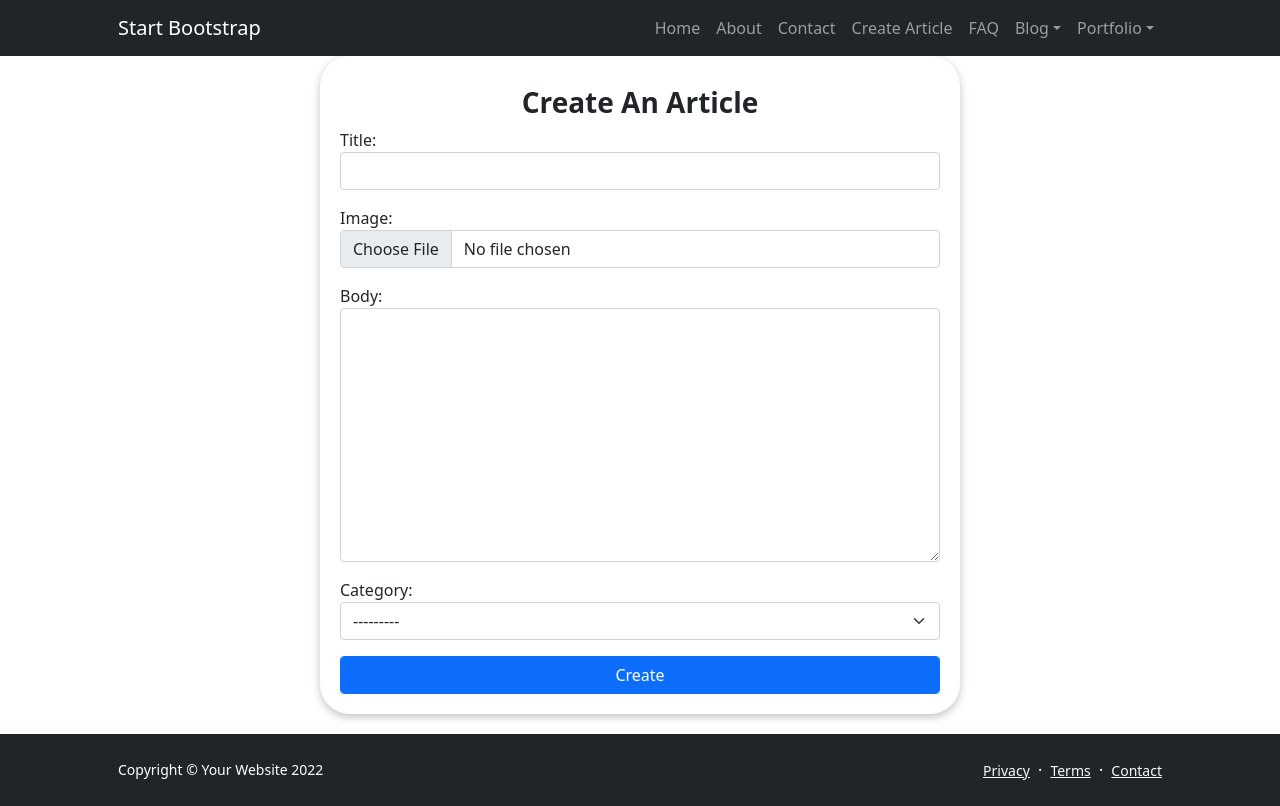
After one commit to KarlP17123/WorldNews, a Django app: page /create-post in a window 1280 px wide. The commit adds this page. Run offline with Django 3.2, Linux system fonts and the light colour scheme; data comes from the database, SQL or seed files in the repository; both versions use the stored data as it was after the commit; some libraries are stand-ins or nearby versions.

Commit message:
Add next steps to the font and backend

```diff
--- a/news/admin.py
+++ b/news/admin.py
@@ -1,7 +1,11 @@
 from django.contrib import admin
-from .models import Post
+from .models import Post, Category
 # Register your models here.
 class PostAdmin(admin.ModelAdmin):
     prepopulated_fields = {'slug':('title',)}
 
+class CategoryAdmin(admin.ModelAdmin):
+    prepopulated_fields = {'slug':('title',)}
+
 admin.site.register(Post, PostAdmin)
+admin.site.register(Category, CategoryAdmin)
--- /dev/null
+++ b/news/forms.py
@@ -0,0 +1,8 @@
+from django import forms
+from  django.forms import ModelForm
+from .models import Post
+
+class PostForm(ModelForm):
+    class Meta:
+        model = Post
+        exclude = ['slug']
--- a/news/models.py
+++ b/news/models.py
@@ -1,15 +1,25 @@
 from django.db import models
 import uuid
+from ckeditor.fields import RichTextField
 
 # Create your models here.
 class Post(models.Model):
     title = models.CharField(max_length=500)
     image= models.ImageField(upload_to='img/')
-    body = models.TextField()
+    body = RichTextField()
     post_id = models.UUIDField(default=uuid.uuid4, primary_key=True, unique=True, editable=False)
     created = models.DateTimeField(auto_now_add=True)
     modified = models.DateTimeField(auto_now=True)
     slug = models.SlugField()
+    category = models.ForeignKey('Category', on_delete=models.SET_NULL, blank=True, null=True)
 
     def __str__(self):
         return self.title
+
+class Category(models.Model):
+    title = models.CharField(max_length=100)
+    category_id = models.UUIDField(default=uuid.uuid4, primary_key=True, unique=True, editable=False)
+    slug = models.SlugField()
+
+    def __str__(self):
+        return self.title
--- /dev/null
+++ b/news/templates/news/create.html
@@ -0,0 +1,43 @@
+{% extends 'base.html' %}
+{% block content %}
+<style>
+    #cke_id_body{
+        width: 100% !important;
+    }
+    #container{
+        width: 50%;
+        box-shadow: rgb(0, 0, 0, 0.24) 0px 3px 8px;
+        height: auto;
+        padding: 30px 20px 20px 20px;
+        border-radius: 30px;
+        margin-bottom: 20px;
+    }
+    #container h3{
+        text-align: center;
+    }
+</style>
+
+
+<div class = 'container' id = 'container'>
+     <h3><strong>Create An Article</strong></h3>
+    <form method = 'POST' enctype="multipart/form-data">
+        {% csrf_token %}
+        {{form.as_p}}
+        {{form.media}}
+        <input type = 'submit' class ='btn btn-primary' value = 'Create'>
+    </form>
+</div>
+
+
+</form>
+<script>
+    let inputfields = document.getElementsByTagName('input')
+    let bodyField = document.getElementById('id_body')
+    let selectField = document.getElementById('id_category')
+    for(let i=0; i<inputfields.length; i++){
+        inputfields[i].classList.add('form-control')
+    }
+    bodyField.classList.add('form-control')
+    selectField.classList.add('form-select')
+</script>
+{% endblock %}
--- a/news/templates/news/index.html
+++ b/news/templates/news/index.html
@@ -39,9 +39,9 @@
                 <div class="card h-100 shadow border-0">
                     <img class="card-img-top" src="{{post.image.url}}" alt="..." />
                     <div class="card-body p-4">
-                        <div class="badge bg-primary bg-gradient rounded-pill mb-2">News</div>
+                        <div class="badge bg-primary bg-gradient rounded-pill mb-2">{{post.category}}</div>
                         <h5 class="card-title mb-3">{{post.title}}</h5>
-                        <p class="card-text mb-0">{{post.body|truncatechars:200}}</p>
+                        <p class="card-text mb-0">{{post.body|safe|truncatechars:200}}</p>
                     </div>
                     <div class="card-footer p-4 pt-0 bg-transparent border-top-0">
                         <div class="d-flex align-items-end justify-content-between">
--- a/news/urls.py
+++ b/news/urls.py
@@ -3,5 +3,8 @@ from . import views
 
 urlpatterns = [
     path('', views.index, name = 'index'),
-    path('article/<str:slug>', views.detail, name = 'detail')
+    path('article/<str:slug>', views.detail, name = 'detail'),
+    path('create-post', views.createPost, name = 'create'),
+    path('update-post/<str:slug>', views.updatePost, name = 'update'),
+    path('delete-post/<str:slug>', views.deletePost, name = 'delete'),
 ]
--- a/news/views.py
+++ b/news/views.py
@@ -1,5 +1,8 @@
-from django.shortcuts import render
+from django.shortcuts import render, redirect
 from .models import Post
+from .forms import PostForm
+from django.utils.text import slugify
+from django.contrib import messages
 
 # Create your views here.
 def index(request):
@@ -12,3 +15,40 @@ def detail(request, slug):
     posts = Post.objects.exclude(post_id__exact=post.post_id)[:5]
     context = {'post': post, 'posts': posts}
     return render(request, 'news/detail.html', context)
+
+def createPost(request):
+    form = PostForm()
+    if request.method == 'POST':
+        form = PostForm(request.POST, request.FILES)
+        if form.is_valid:
+            post = form.save(commit=False)
+            post.slug = slugify(post.title)
+            post.save()
+            messages.info(request, 'Article created successfully')
+            return redirect('create')
+        else:
+            messages.error(request, 'Article not created')
+    context = {'form': form}
+    return render(request, 'news/create.html', context)
+
+def updatePost(request, slug):
+    post = Post.objects.get(slug=slug)
+    form = PostForm(instance=post)
+    if request.method == 'POST':
+        form = PostForm(request.POST, request.FILES, instance=post)
+        if form.is_valid():
+            form.save()
+            messages.info(request, 'Article updated successfully')
+            return redirect('detail', slug=post.slug)
+    context = {'form': form}
+    return render(request, 'news/create.html', context)
+
+def deletePost(request, slug):
+    post = Post.objects.get(slug=slug)
+    form = PostForm(instance=post)
+    if request.method == 'POST':
+        post.delete()
+        messages.info(request, 'Article deleted successfully')
+        return redirect('create')
+    context = {'form': form}
+    return render(request, 'news/delete.html', context)
--- a/static/js/scripts.js
+++ b/static/js/scripts.js
@@ -5,3 +5,7 @@
 */
 // This file is intentionally blank
 // Use this file to add JavaScript to your project
+let alertBtn = document.getElementById('alertBtn')
+alertBtn.addEventListener('click', function(){
+    alertBtn.parentElement.style.display = 'none'
+})
--- a/templates/base.html
+++ b/templates/base.html
@@ -19,14 +19,14 @@
             <!-- Navigation-->
             <nav class="navbar navbar-expand-lg navbar-dark bg-dark">
                 <div class="container px-5">
-                    <a class="navbar-brand" href="index.html">Start Bootstrap</a>
+                    <a class="navbar-brand" href="{% url 'index' %}">Start Bootstrap</a>
                     <button class="navbar-toggler" type="button" data-bs-toggle="collapse" data-bs-target="#navbarSupportedContent" aria-controls="navbarSupportedContent" aria-expanded="false" aria-label="Toggle navigation"><span class="navbar-toggler-icon"></span></button>
                     <div class="collapse navbar-collapse" id="navbarSupportedContent">
                         <ul class="navbar-nav ms-auto mb-2 mb-lg-0">
                             <li class="nav-item"><a class="nav-link" href="index.html">Home</a></li>
                             <li class="nav-item"><a class="nav-link" href="about.html">About</a></li>
                             <li class="nav-item"><a class="nav-link" href="contact.html">Contact</a></li>
-                            <li class="nav-item"><a class="nav-link" href="pricing.html">Pricing</a></li>
+                            <li class="nav-item"><a class="nav-link" href=" {% url 'create' %} ">Create Article</a></li>
                             <li class="nav-item"><a class="nav-link" href="faq.html">FAQ</a></li>
                             <li class="nav-item dropdown">
                                 <a class="nav-link dropdown-toggle" id="navbarDropdownBlog" href="#" role="button" data-bs-toggle="dropdown" aria-expanded="false">Blog</a>
@@ -47,7 +47,16 @@
                 </div>
             </nav>
 
-
+            {% for message in messages %}
+            <br>
+            <div class="alert alert-primary alert-dismissible fade show" role="alert"
+            style = 'width: 30%; margin:auto;display: flex; align-items: center; justify-content:space-between'>
+            <p>{{message}}</p>
+            <button type="button" class="close alertBtn" data-dismiss="alert" aria-label="Close" id= 'alertBtn'>
+                <span aria-hidden="true">&times;</span>
+            </button>
+            </div>
+            {% endfor %}
 
             {% block content %}
             <h1>Hello World</h1>
--- a/worldnews/settings.py
+++ b/worldnews/settings.py
@@ -38,6 +38,7 @@ INSTALLED_APPS = [
     'django.contrib.messages',
     'django.contrib.staticfiles',
     'news',
+    'ckeditor',
 ]
 
 MIDDLEWARE = [
```
Also changed, not shown: news/templates/news/delete.html (added, +43 -0 lines), news/templates/news/detail.html (+7 -1 lines), db.sqlite3, news/migrations/0002_auto_20230223_1540.py (added), news/migrations/0003_alter_post_body.py (added), static/img/cartoon-gd14a83d6b_1280_v3d6Q5I.png (added), static/img/programming-g4953373e5_1920_ESNWyLJ.jpg (added).
